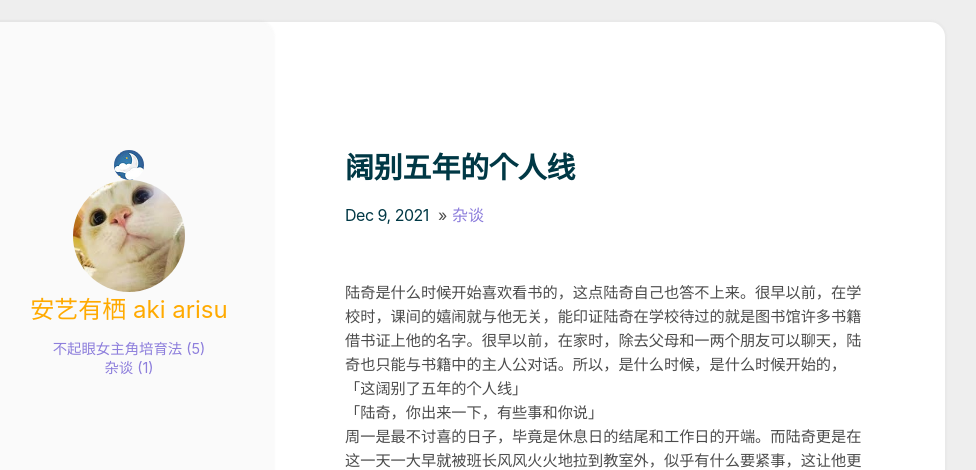
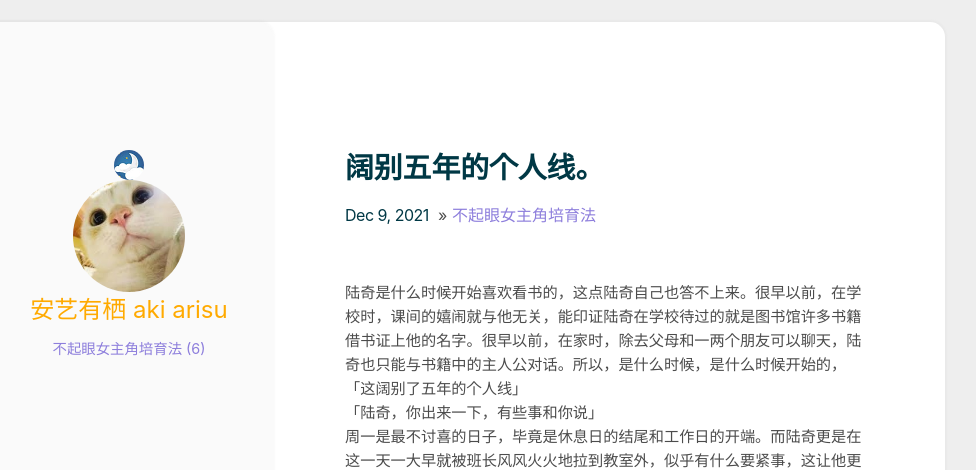
Before and after one commit to latalealice/latalealice.github.io, a Jekyll site: the page built from _posts/2021-12-9-阔别五年的个人线.md, in a window 1280 px wide. Shown: the top 470 px of the page, without its empty margins (175-1151 px from the left). Built offline with Jekyll 4.4.1, drawn with Linux system fonts in a browser that asks for light colours.

Commit message:
Update 2021-12-9-阔别五年的个人线.md

```diff
--- a/_posts/2021-12-9-阔别五年的个人线.md
+++ b/_posts/2021-12-9-阔别五年的个人线.md
@@ -1,7 +1,7 @@
 ---
 layout: post
-category: 杂谈
-title: 阔别五年的个人线
+category: 不起眼女主角培育法
+title: 阔别五年的个人线。
 ---
 陆奇是什么时候开始喜欢看书的，这点陆奇自己也答不上来。很早以前，在学校时，课间的嬉闹就与他无关，能印证陆奇在学校待过的就是图书馆许多书籍借书证上他的名字。很早以前，在家时，除去父母和一两个朋友可以聊天，陆奇也只能与书籍中的主人公对话。所以，是什么时候，是什么时候开始的，
 「这阔别了五年的个人线」
```
